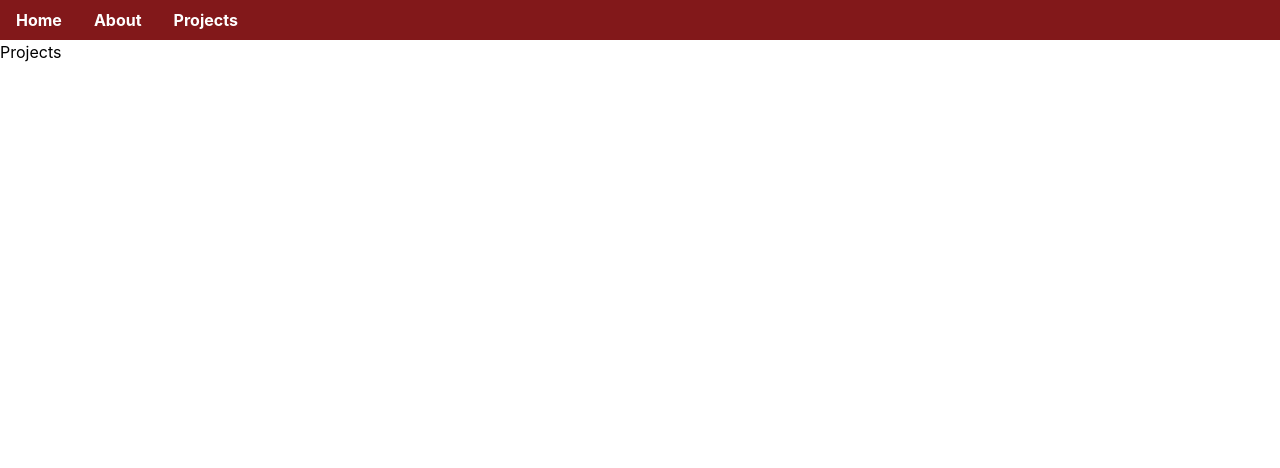
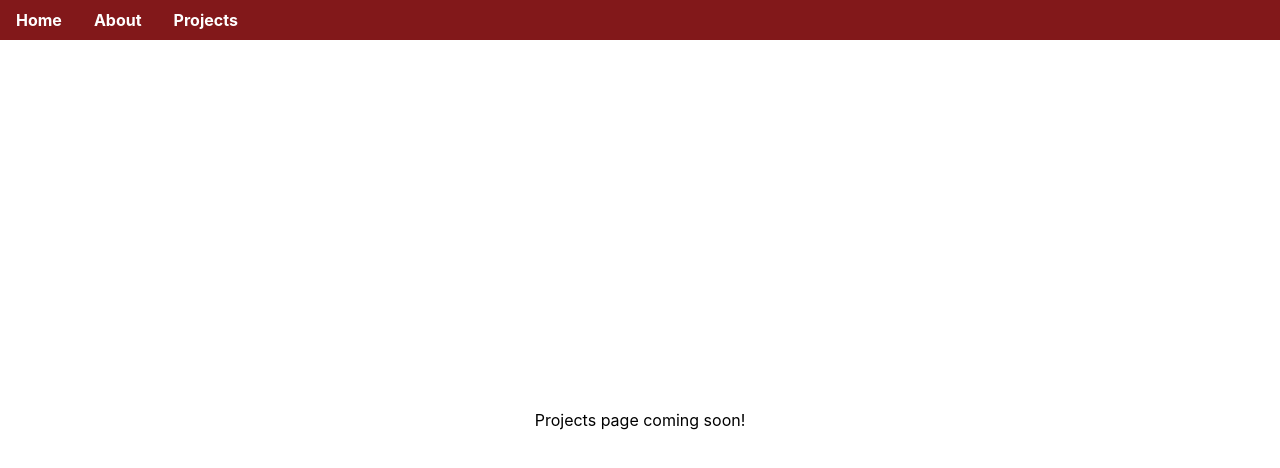
Before and after one commit to rhit-lucasja/personal-site, a React (Vite) app: page /projects in a window 1280 px wide. Shown: the top 468 px of the page. Built offline with nearby package versions, Linux system fonts and the light colour scheme.

Commit message:
added flex-col style to Content so it takes up all of screen ausser Navbar for small pages like Home

```diff
--- a/src/components/Content.jsx
+++ b/src/components/Content.jsx
@@ -1,6 +1,6 @@
 const Content = ({ children }) => {
     return (
-        <div className="pt-10">
+        <div className="mt-10 min-h-[calc(100vh-2.5rem)] flex flex-col">
             {children}
         </div>
     );
--- a/src/pages/About.jsx
+++ b/src/pages/About.jsx
@@ -91,7 +91,7 @@
 
     // render the different info cards
     return (
-        <div className="py-8 px-8 space-y-4">
+        <div className="flex-1 py-8 px-8 space-y-4">
             <h1 className="text-4xl font-bold text-black mb-8">
                 About Me
             </h1>
--- a/src/pages/Home.jsx
+++ b/src/pages/Home.jsx
@@ -3,7 +3,7 @@
 
 const Home = () => {
     return (
-        <div className="min-h-screen flex items-center justify-center bg-white">
+        <div className="flex-1 flex items-center justify-center bg-white">
             {/* Tagline & Links */}
             <div className="relative text-center space-y-4">
                 <img src={pfp} alt="Profile Photo" className="w-40 h-50 rounded-4xl object-cover mx-auto" />
--- a/src/pages/Projects.jsx
+++ b/src/pages/Projects.jsx
@@ -1,5 +1,9 @@
 const Projects = () => {
-    return <h1>Projects</h1>;
+    return (
+        <div className="flex-1 flex items-center justify-center">
+            <h1>Projects page coming soon!</h1>
+        </div>
+    );
 };
 
 export default Projects;
```
